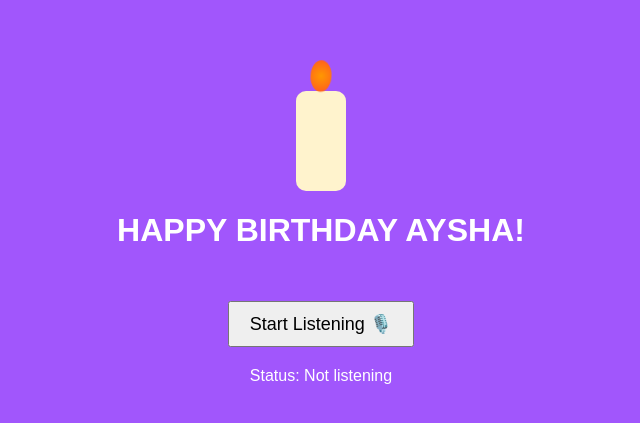
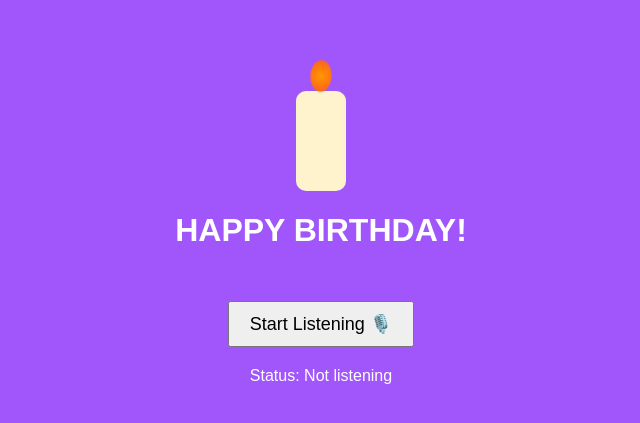
Before and after one commit to AhmedHesham2112/UI_Challanges, a plain HTML site: page Birthday/index.html in a window 1280 px wide. Shown: the part 159-582 px from the top of the page, without its empty margins (319-959 px from the left). Drawn offline with Linux system fonts and the light colour scheme.

Commit message:
birthday

```diff
--- a/Birthday/index.html
+++ b/Birthday/index.html
@@ -84,7 +84,7 @@
         <div id="smoke" class="smoke"></div>
       </div>
     </div>
-    <h1>HAPPY BIRTHDAY AYSHA!</h1>
+    <h1>HAPPY BIRTHDAY!</h1>
     <div>
       <button id="startBtn">Start Listening 🎙️</button>
     </div>
```
